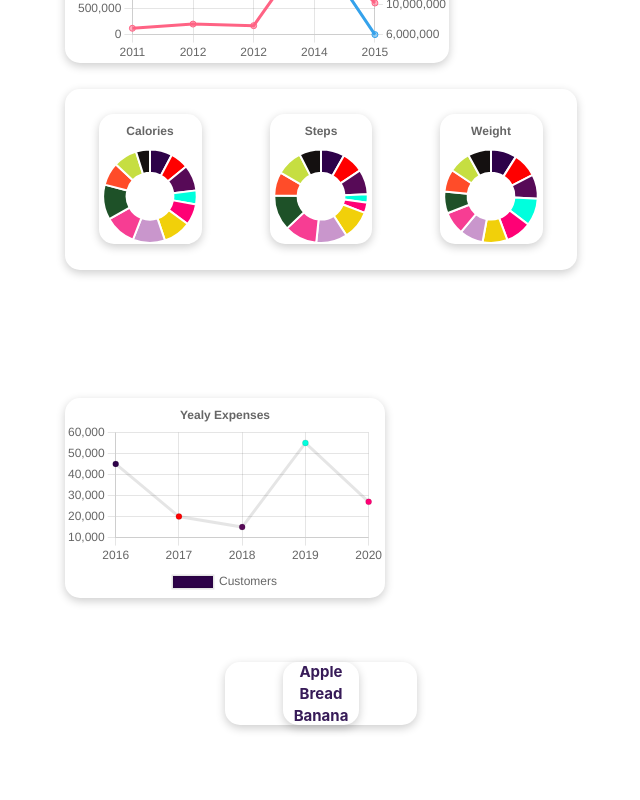
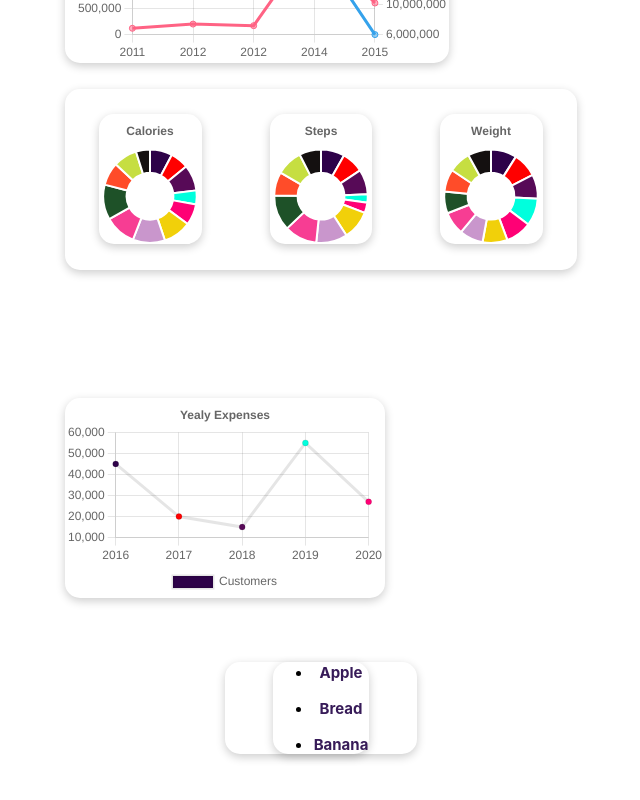
Before and after one commit to SANKALP1011/data-visualisation-dashbaord, a React (Create React App) app: page / in a window 1280 px wide. Shown: the part 1185-1985 px from the top of the page, without its empty margins (319-959 px from the left). Built offline with nearby package versions, Linux system fonts and the light colour scheme.

Commit message:
Minor change..

```diff
--- a/src/Components/List/GroceryList.jsx
+++ b/src/Components/List/GroceryList.jsx
@@ -15,7 +15,11 @@ export const GroceryList = () =>{
     return<>
         <div className="GroceryList">
             {grocery.map((value)=>
-                   <h2>{value.name}</h2>
+            <ul>
+                <li>
+                <h2>{value.name}</h2>
+                </li>
+            </ul>
                 )}
         </div>
         </>
--- a/src/Styles/Card/GroceryCard.css
+++ b/src/Styles/Card/GroceryCard.css
@@ -7,14 +7,13 @@
 }
 .GroceryList{
     text-align: center;
-    width: 40%;
+    width: 50%;
     height: 30%;
     margin: 10% auto;
     border-radius: 15px;
     box-shadow: 0 3px 10px rgb(0 0 0 / 0.2);
 }
 .GroceryList h2{
-    margin: 4% auto;
     font-size: 15px;
     color: #371B58;
 }
```
